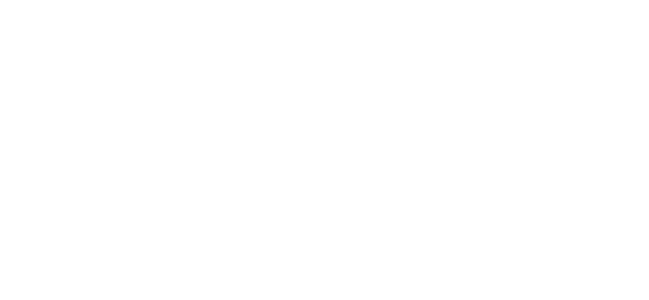
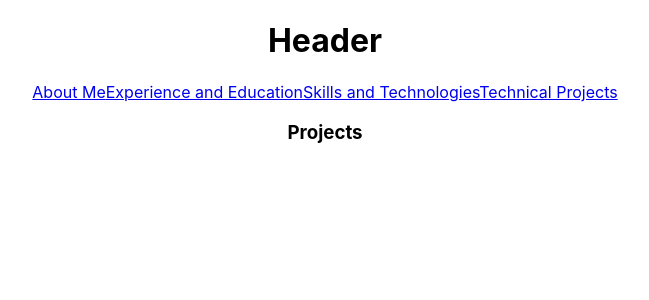
Before and after one commit to ScarlettEller1715/Scarlett-Eller-Portfolio, a React (Create React App) app: page /EllerProjects in a window 1280 px wide. Before the commit this address had no page. Shown: the top 300 px of the page, without its empty margins (315-964 px from the left). Built offline with nearby package versions, Linux system fonts and the light colour scheme.

Commit message:
finalized website architecture

```diff
--- a/src/App/App.js
+++ b/src/App/App.js
@@ -5,6 +5,7 @@
 import AboutMe from "../AboutMe/AboutMe";
 import EandE from "../EandE/EandE";
 import Techs from "../Techs/Techs";
+import Projects from "../Projects/Projects";
 
 
 function App() {
@@ -14,6 +15,7 @@
         <Routes>
           <Route path="/EllerSkills" element={<Techs />}/>
           <Route path="/EllerExperience" element={<EandE />}/>
+          <Route path="/EllerProjects" element={<Projects />}/>
           <Route path="/" element={<AboutMe />}/>
 
         </Routes>
--- a/src/Nav/Nav.js
+++ b/src/Nav/Nav.js
@@ -8,6 +8,7 @@
                 <Link to="/" className="navLink">About Me</Link>
                 <Link to="/EllerExperience" className="navLink">Experience and Education</Link>
                 <Link to="/EllerSkills" className="navLink">Skills and Technologies</Link>
+                <Link to="/EllerProjects" className="navLink">Technical Projects</Link>
             </div>
         </React.Fragment>
     )
--- /dev/null
+++ b/src/Projects/Projects.js
@@ -0,0 +1,16 @@
+import React from "react";
+
+import Header from "../Header/Header";
+import Nav from "../Nav/Nav"
+
+function Projects() {
+    return (
+        <React.Fragment>
+            <Header />
+            <Nav />
+            <h3>Projects</h3>
+        </React.Fragment>
+    )
+}
+
+export default Projects;
```
